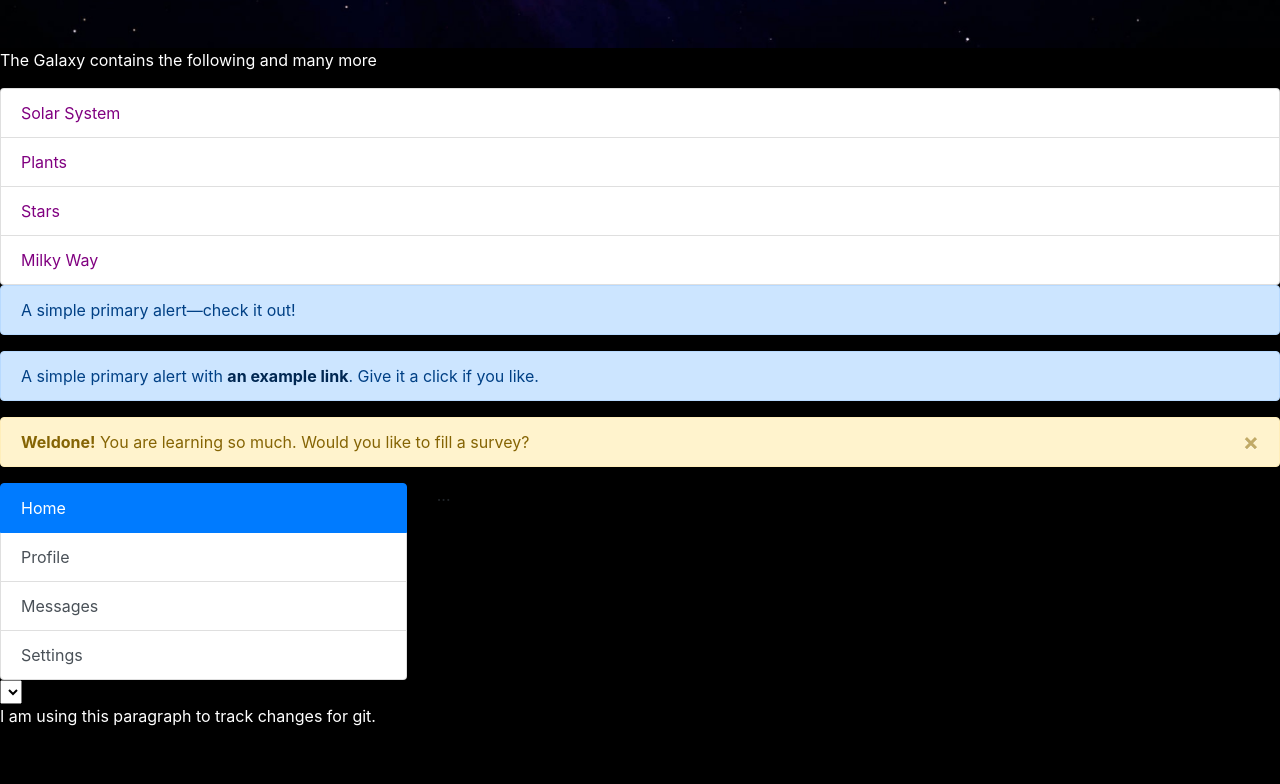
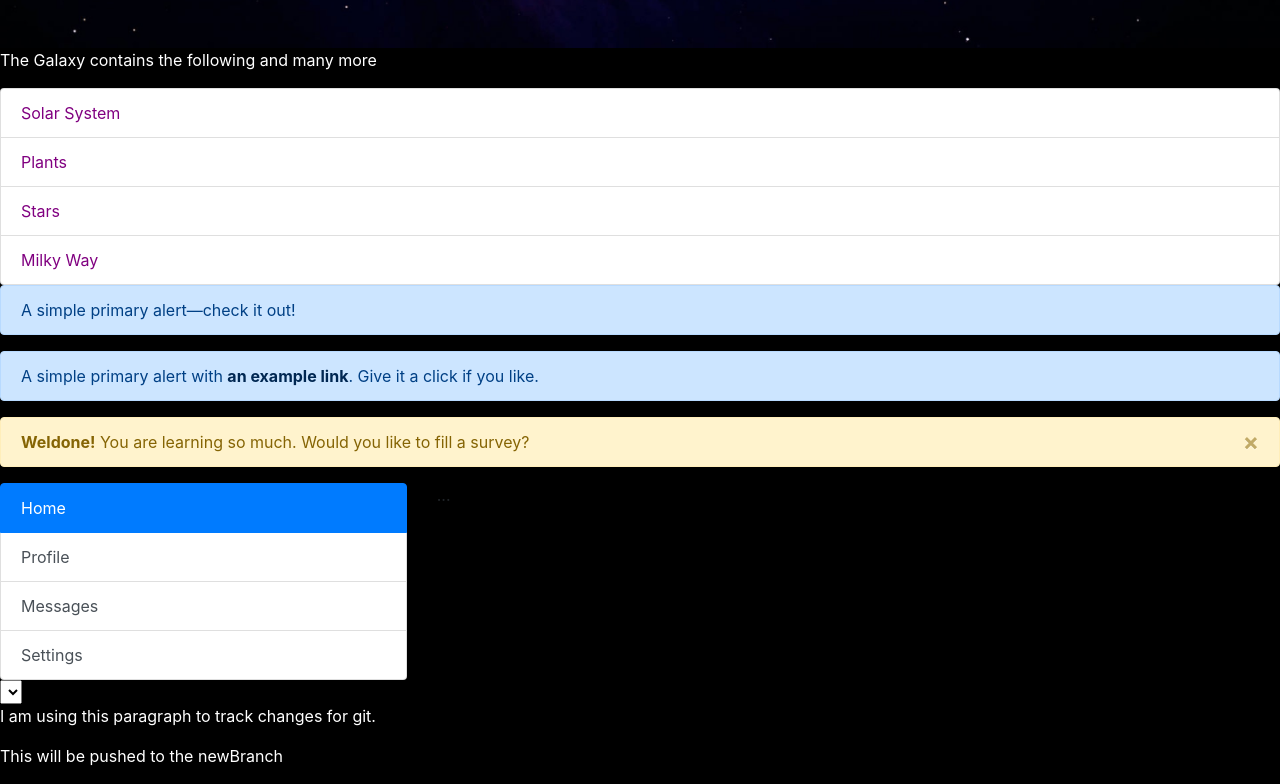
Before and after one commit to tahaazhar/firstTask, a plain HTML site: page index.html in a window 1280 px wide. Shown: the part 942-1726 px from the top of the page. Before the commit the page ends 1686 px from the top, so only its background shows below. Drawn offline with nearby package versions, Linux system fonts and the light colour scheme; no server answers.

Commit message:
third commit

```diff
--- a/index.html
+++ b/index.html
@@ -62,5 +62,6 @@
 
           <select name="select" id="api-dropdown"></select>
           <p>I am using this paragraph to track changes for git.</p>
+          <p>This will be pushed to the newBranch</p>
     </body>
 </html>
```
